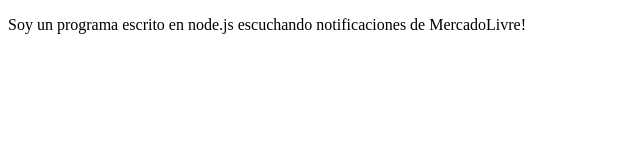
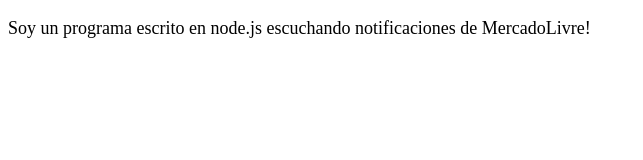
Before and after one commit to sdematteo/listen-notifications, a website: page index.html in a window 1280 px wide. Shown: the whole page, without its empty margins (0-643 px from the left). Drawn offline with nearby package versions, Linux system fonts and the light colour scheme; no server answers.

Commit message:
cambio de styles

```diff
--- a/index.html
+++ b/index.html
@@ -19,6 +19,6 @@
 </style>
 </head>
 <body>
-	<p>Soy un programa escrito en node.js escuchando notificaciones de MercadoLivre!</p>
+	<p style="font-size:18px">Soy un programa escrito en node.js escuchando notificaciones de MercadoLivre!</p>
 </body>
 </html>
```
